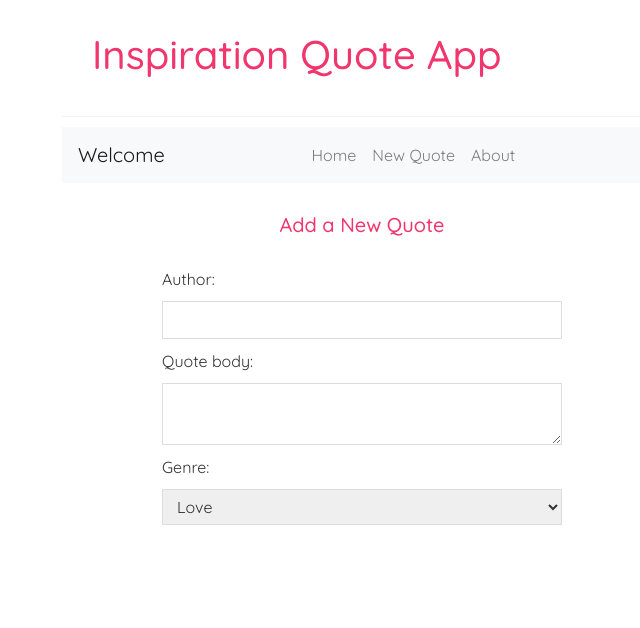
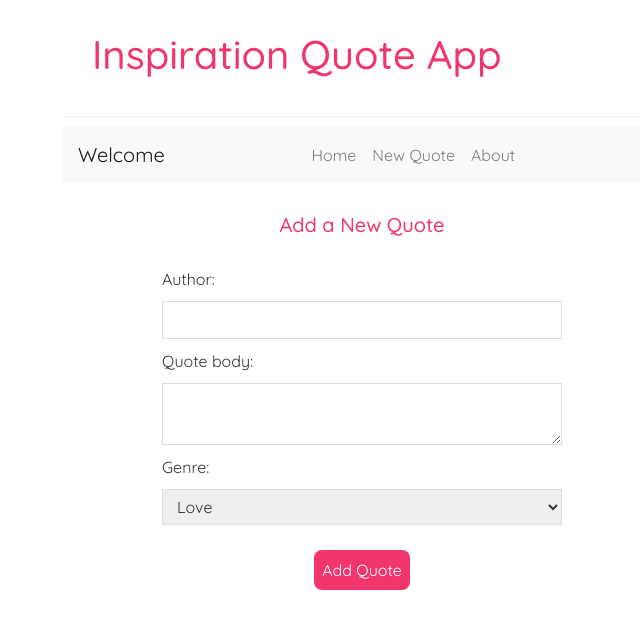
Before and after one commit to krishna-thapa/quote-react-web-app, a React (Create React App) app: page /create in a window 1280 px wide. Shown: the top 628 px of the page, without its empty margins (278-918 px from the left). Built offline with nearby package versions, Linux system fonts and the light colour scheme.

Commit message:
Create a submit button with form

```diff
--- a/src/pages/Create.js
+++ b/src/pages/Create.js
@@ -6,10 +6,16 @@ const Create = () => {
   const [quoteBody, setQuoteBody] = useState('');
   const [genre, setGenre] = useState('love');
 
+  const handleSubmit = (e) => {
+    e.preventDefault();
+    const quote = { author, quoteBody, genre };
+    console.log(quote);
+  }
+
   return (
     <div className="create">
       <h2>Add a New Quote</h2>
-      <form>
+      <form onSubmit={handleSubmit}>
         <label>Author:</label>
         <input
           type="text"
@@ -35,6 +41,7 @@ const Create = () => {
           <option value="family">family</option>
           <option value="other">Other</option>
         </select>
+        <button>Add Quote</button>
       </form>
     </div>
   );
--- a/src/style/createQuote.css
+++ b/src/style/createQuote.css
@@ -25,6 +25,7 @@
   background: #f1356d;
   color: #fff;
   border: 0;
+  margin-top: 15px;
   padding: 8px;
   border-radius: 8px;
   cursor: pointer;
```
